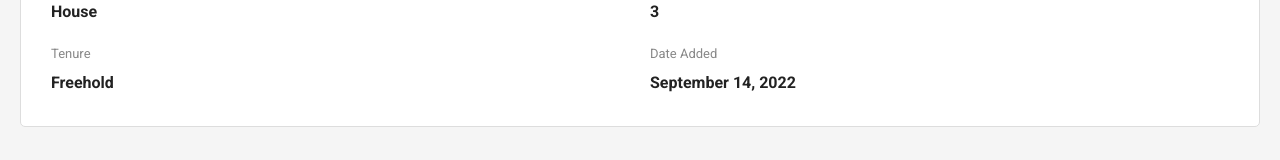
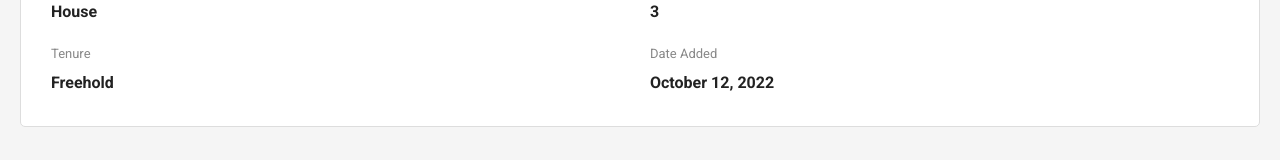
Before and after one commit to shenukamilan/urban-pulse, a React (Vite) app: page /property/prop1 in a window 1280 px wide. Shown: the part 1292-1452 px from the top of the page. Built offline with nearby package versions, Linux system fonts and the light colour scheme.

Commit message:
Display dynamic date added in PropertyTabs

```diff
--- a/src/components/PropertyTabs/PropertyTabs.jsx
+++ b/src/components/PropertyTabs/PropertyTabs.jsx
@@ -52,7 +52,7 @@ const PropertyTabs = ({ property }) => {
 
                             <div className="detail-item">
                                 <span className="label">Date Added</span>
-                                <span className="value">September 14, 2022</span>
+                                <span className="value">{property.added.month} {property.added.day}, {property.added.year}</span>
                             </div>
 
                         </div>
```
